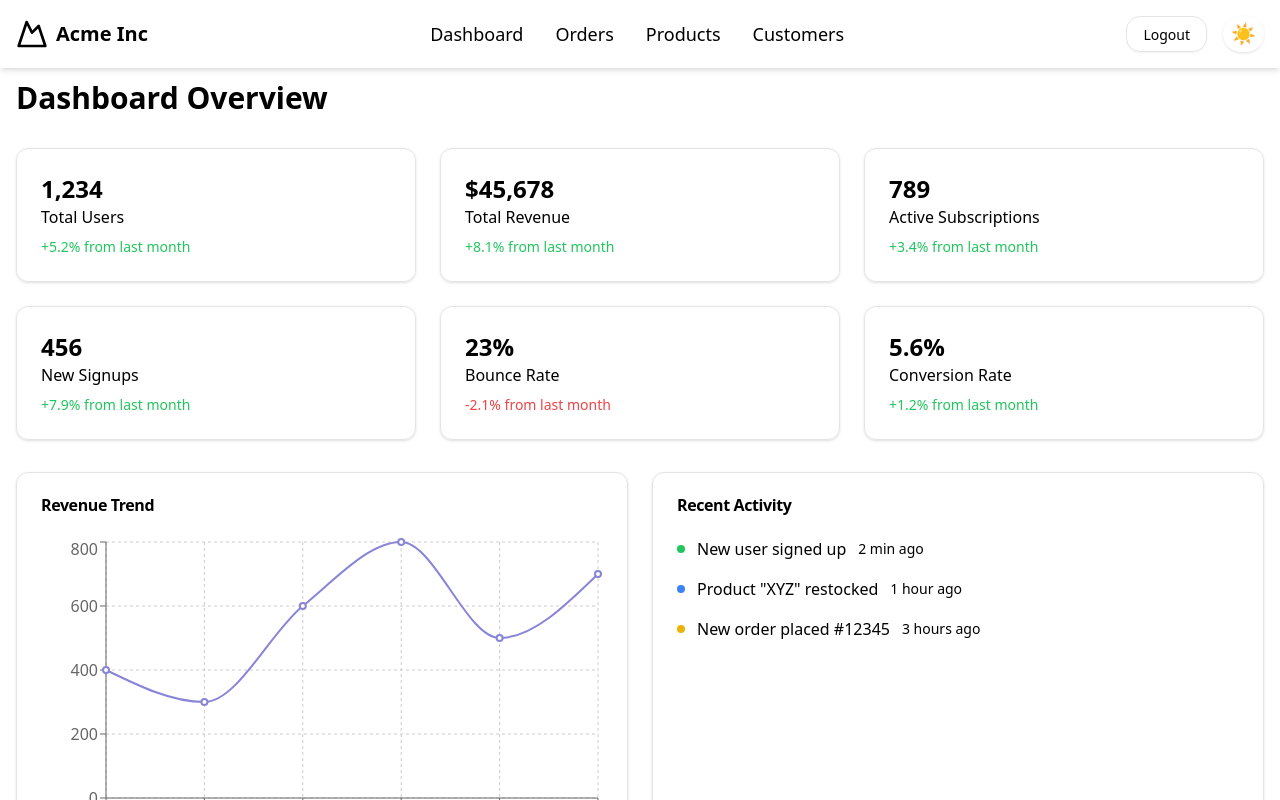
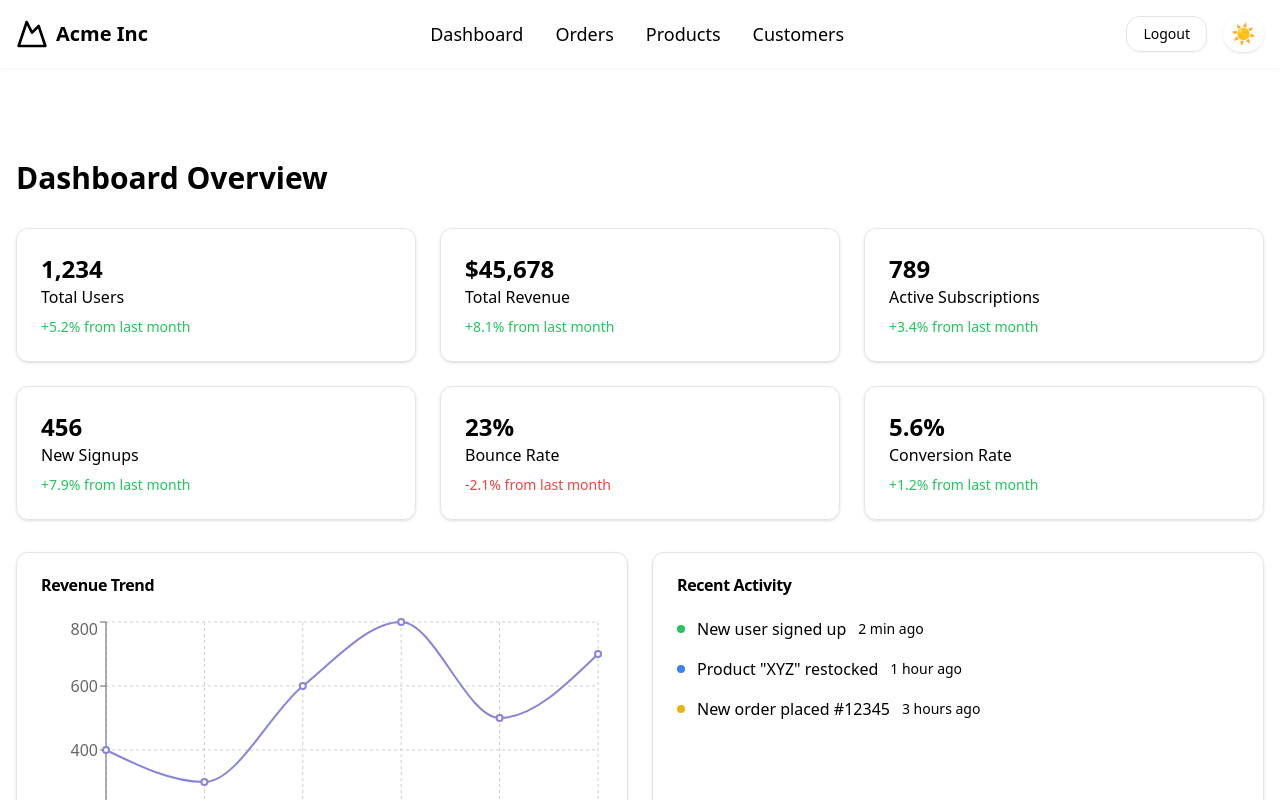
Before and after one commit to InfinityZ25/aseprob-ui, a Next.js app: page /dashboard in a window 1280 px wide. Shown: the top 800 px of the page. Built offline with nearby package versions, Linux system fonts and the light colour scheme; sample sign-in values are in the browser's storage.

Commit message:
fixes nav

```diff
--- a/pages/dashboard.js
+++ b/pages/dashboard.js
@@ -11,7 +11,7 @@ const Dashboard = () => {
   const [isNavOpen, setIsNavOpen] = useState(false);
   const [isLoggedIn, setIsLoggedIn] = useState(false);
   const [isLoading, setIsLoading] = useState(true);
-  const [isLoaded, setIsLoaded] = useState(false); // Add this state for animation
+  const [isLoaded, setIsLoaded] = useState(false);
   const router = useRouter();
 
   useEffect(() => {
@@ -23,16 +23,16 @@ const Dashboard = () => {
     }
     setIsLoading(false);
 
-    setIsLoaded(true); // Trigger the animation once the component is ready
+    setIsLoaded(true);
   }, [router]);
 
   const handleLogout = () => {
-    setIsLoading(true); // Start the loading animation
+    setIsLoading(true);
     setTimeout(() => {
       localStorage.removeItem("user");
       setIsLoggedIn(false);
       router.push("/");
-    }, 1000); // Adjust the delay as needed
+    }, 1000);
   };
 
   if (isLoading) {
@@ -42,16 +42,12 @@ const Dashboard = () => {
   if (!isLoggedIn) return null;
 
   return (
-    <div
-      className={`min-h-screen bg-background transition-opacity transform duration-1000 ${
-        isLoaded ? "opacity-100 translate-y-0" : "opacity-0 translate-y-10"
-      }`}
-    >
-      <header className="fixed w-full bg-background bg-opacity-20 backdrop-blur-lg shadow-md z-20">
+    <div className="min-h-screen bg-background">
+      <header className="fixed top-0 left-0 right-0 bg-background/90 backdrop-blur-md shadow-sm z-50">
         <div className="container mx-auto flex items-center justify-between px-4 py-4">
           <div className="flex items-center">
-            <MountainIcon className="h-8 w-8 mr-2" />
-            <span className="text-xl font-bold">Acme Inc</span>
+            <MountainIcon className="h-8 w-8 mr-2 text-primary" />
+            <span className="text-xl font-bold text-foreground">Acme Inc</span>
           </div>
           <nav className="hidden md:flex space-x-8">
             <NavLink href="#">Dashboard</NavLink>
@@ -62,14 +58,14 @@ const Dashboard = () => {
           <div className="flex items-center space-x-4">
             <Button
               variant="outline"
-              className="hidden md:block"
+              className="hidden md:inline-flex"
               onClick={handleLogout}
             >
               Logout
             </Button>
             <ThemeToggle />
             <button
-              className="md:hidden p-2 rounded-md focus:outline-none"
+              className="md:hidden p-2 rounded-md focus:outline-none focus:ring-2 focus:ring-primary"
               onClick={() => setIsNavOpen(!isNavOpen)}
             >
               <MenuIcon isOpen={isNavOpen} />
@@ -79,7 +75,9 @@ const Dashboard = () => {
 
         <MobileNav isOpen={isNavOpen} handleLogout={handleLogout} />
       </header>
-      <DashboardContent />
+      <main className="pt-20">
+        <DashboardContent />
+      </main>
     </div>
   );
 };
@@ -87,7 +85,7 @@ const Dashboard = () => {
 const NavLink = ({ href, children }) => (
   <a
     href={href}
-    className="text-lg font-medium hover:text-primary transition-colors"
+    className="text-lg font-medium text-foreground hover:text-primary transition-colors"
   >
     {children}
   </a>
@@ -95,7 +93,7 @@ const NavLink = ({ href, children }) => (
 
 const MobileNav = ({ isOpen, handleLogout }) => (
   <div
-    className={`md:hidden bg-background bg-opacity-20 backdrop-blur-lg shadow-lg transition-all duration-300 ease-in-out ${
+    className={`md:hidden bg-background/90 backdrop-blur-md shadow-sm transition-all duration-300 ease-in-out ${
       isOpen ? "max-h-64 opacity-100" : "max-h-0 opacity-0 overflow-hidden"
     }`}
   >
```
